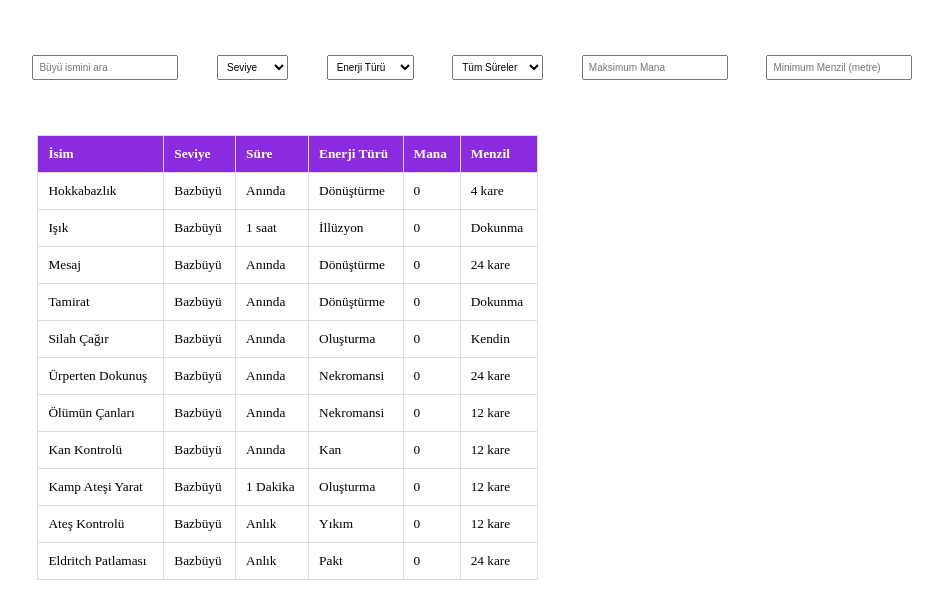
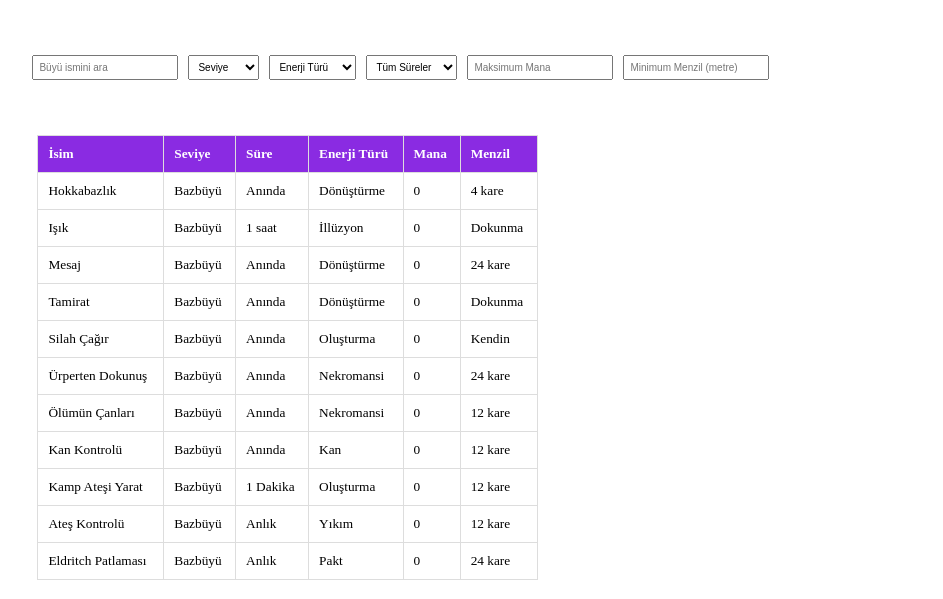
Before and after one commit to SLVNZ/slvnz.github.io, a PHP site: page /spells.html in a window 1280 px wide. Shown: the part 67-666 px from the top of the page, without its empty margins (117-1060 px from the left). Run offline with PHP 8.4, Linux system fonts and the light colour scheme; some web fonts are replaced.

Commit message:
Add files via upload

```diff
--- a/slvnz.css
+++ b/slvnz.css
@@ -151,7 +151,7 @@
 .filter {
     display: flex;
     flex-wrap: wrap;
-    justify-content: space-between;
+    justify-content: flex-start;
     margin-bottom: 20px;
     background-color: #fff;
     padding: 10px;
```
